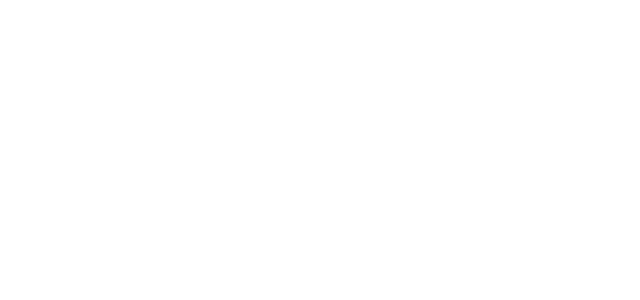
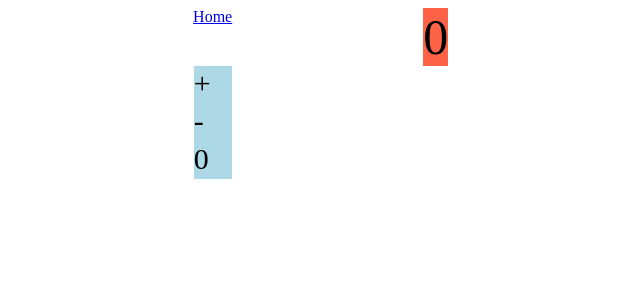
Before and after one commit to nlom0218/github-study, a React (Create React App) app: page /4 in a window 1280 px wide. Shown: the top 300 px of the page, without its empty margins (6-646 px from the left). Built offline with nearby package versions, Linux system fonts and the light colour scheme.

Commit message:
commit info

```diff
--- a/src/App.js
+++ b/src/App.js
@@ -4,6 +4,8 @@
 import Hello from './Pages/5';
 import Home from './Pages/Home';
 import Three from './Pages/3';
+import Four from './Pages/4';
+
 
 
 function App() {
@@ -12,7 +14,7 @@
       <Route path="/" element={<Home />} />
       <Route path="/1" element={<Kimoo />} />
       <Route path="/3" element={<Three />} />
-      <Route path="/4" element={<hi />} />
+      <Route path="/4" element={<Four />} />
       <Route path="/5" element={<Hello />} />
     </Routes>
   );
--- a/src/Pages/4.js
+++ b/src/Pages/4.js
@@ -1,63 +1,55 @@
-import React from 'react';
+import React, { useState } from 'react';
 import styled from 'styled-components';
+import Header from '../Components/Header';
 
-const Container = styled.div
-font - size24px;
-color: tomato;
+const BasicContainer = styled.div`
+    display:grid;
+    grid-template-columns: 2fr 1fr 3fr;
+    justify-items: center;
+    `
+const Container =styled.div`
+    font-size: 50px;
+    grid-column:2/4;
+    row-gap:1/3;
+    background-color:tomato;
+    justify-self : start;`
 
+const Btn = styled.div`
+    width: 1cm;
+    height: 1cm;
+    font-size: 30px;
+    background-color: lightblue;
+    cursor: pointer;
+    justify-self:center;
+    `
 
-const hi = () => {
+const Four = () => {
 
-    const onClick = () => {
-        window.alert; { "안녕" }
+const [num,setNum] = useState(0)
+
+const onClickBtn= (mode)=> {
+    if (mode === "plus") {
+        setNum(prev => prev +1)
+    } else if (mode === "minus") {
+        setNum(prev => prev -1)
+    }else if (mode === "reset"){
+        setNum(0)
     }
+}
 
     return (
+    <BasicContainer>
+    <Header />
+    <Container>
+    {num}
+        </Container>
+        <div>
+            <Btn onClick={()=>onClickBtn("plus")}>+</Btn>
+            <Btn onClick={()=>onClickBtn("minus")}>-</Btn>
+            <Btn onClick={()=>onClickBtn("reset")}>0</Btn>
+        </div>
+    </BasicContainer>
+     );
 
-        <React.Fragment>
-            <Header />
-            <Container onClick={onClick}>안녕하세요</Container>
-            <h1>butterfly</h1>
-
-            <style>
-                width: 100vw;
-                height: 100vh;
-                background: linear-gradient(
-                to right,
-                rgba(20, 20, 20, 0) 10%,
-                rgba(20, 20, 20, 0.25) 25%,
-                rgba(20, 20, 20, 0.5) 50%,
-                rgba(20, 20, 20, 0.75) 75%,
-                rgba(20, 20, 20, 1) 100%
-                ), url(https://source.unsplash.com/random);
-                background-size: cover;
-
-    </style>
-
-            <div id="intro">
-                <h2>About butterfly </h2>
-                <p>
-                    <strong>"Butterfly"</strong>
-                    <br></br>
-    "fly fly fly"
-    <ul>
-                        <li>"one"</li>
-                        <li>"two"</li>
-                        <li>"three"</li>
-                    </ul>
-                </p>
-                <button className="square" onClick={() => console.log('click')}>
-                    {this.props.value}
-                </button>
-            </div>
-            <div id="media">
-                <h2>photo</h2>
-                <a href="https://google.com">
-                    <img src="https://www.nemopan.com/files/attach/images/2580/148385/48255eca6c174.jpg" alt="butterfly"></img>
-                </a>
-            </div>
-        </React.Fragment>
-    );
-}
-
-export default hi;
+    }
+export default Four;
```
Also changed, not shown: 1 other file (tests, documents, lock files or other folders).
